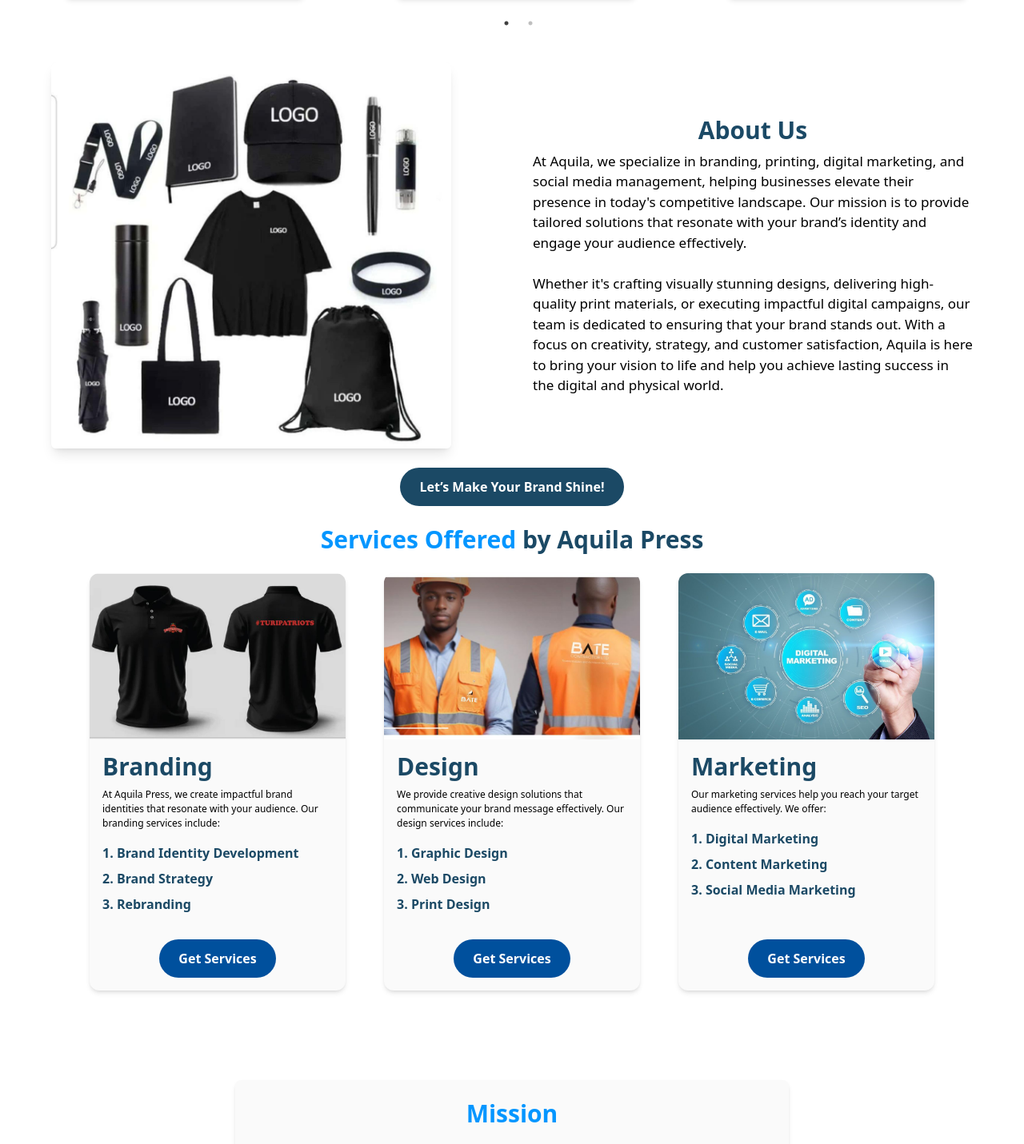
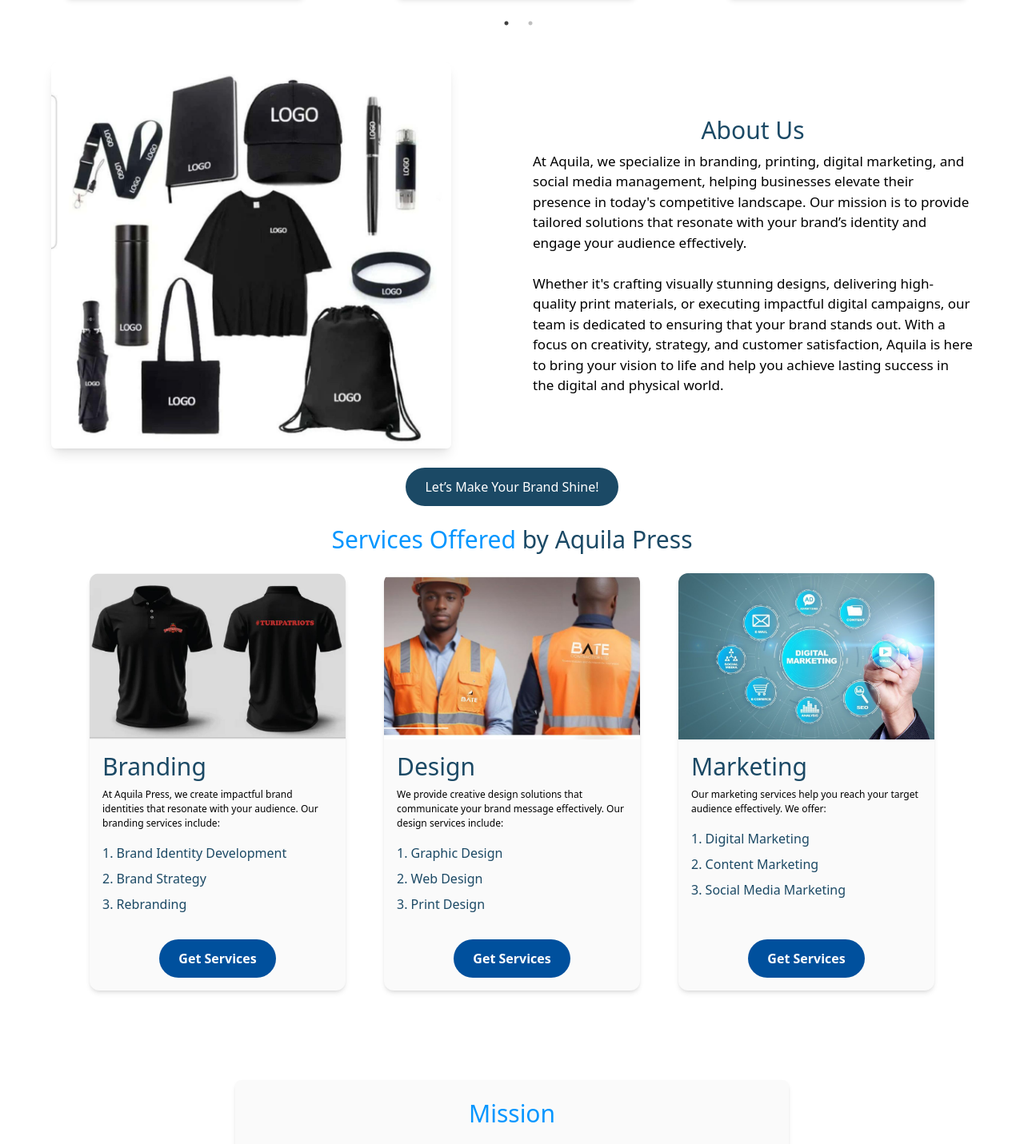
Before and after one commit to Irasubiza2020/aquila, a React (Vite) app: page / in a window 1280 px wide. Shown: the part 1366-2797 px from the top of the page at 80% size. Built offline with nearby package versions, Linux system fonts and the light colour scheme.

Commit message:
change on font and typography

```diff
--- a/src/Component/About/AboutUs.jsx
+++ b/src/Component/About/AboutUs.jsx
@@ -11,7 +11,7 @@ const AboutUs = () => {
 
         {/* Text section */}
         <div className='w-full max-w-[400px] sm:max-w-[550px] mt-6 md:mt-0 mx-4 md:mr-16'>
-          <h1 className='text-center text-primary font-bold text-3xl mb-2'>About Us</h1>
+          <h1 className='text-center text-primary  text-3xl mb-2'>About Us</h1>
           <p className='text-[16px] sm:text-[17px] text-center md:text-left'>
             At Aquila, we specialize in branding, printing, digital marketing, and social media management, helping businesses elevate their presence in today's competitive landscape. Our mission is to provide tailored solutions that resonate with your brand’s identity and engage your audience effectively.<br /><br />
             Whether it's crafting visually stunning designs, delivering high-quality print materials, or executing impactful digital campaigns, our team is dedicated to ensuring that your brand stands out. With a focus on creativity, strategy, and customer satisfaction, Aquila is here to bring your vision to life and help you achieve lasting success in the digital and physical world.
@@ -21,7 +21,7 @@ const AboutUs = () => {
 
       {/* Button */}
       <div className='flex justify-center items-center mt-6'>
-        <button className='py-3 px-6 rounded-full bg-primary text-white font-semibold'>
+        <button className='py-3 px-6 rounded-full bg-primary text-white '>
           Let’s Make Your Brand Shine!
         </button>
       </div>
--- a/src/Component/MissionAndVision/MissionVision.jsx
+++ b/src/Component/MissionAndVision/MissionVision.jsx
@@ -5,7 +5,7 @@ const MissionVision = () => {
     <div className='p-4 md:p-16 flex flex-col items-center space-y-8'>
       {/* Mission Section */}
       <div className='w-full md:w-[80%] lg:w-[60%] bg-tertiary shadow-md rounded-lg p-6 transform transition duration-300 hover:scale-105 hover:shadow-lg'>
-        <h1 className=' text-center text-3xl font-bold text-third mb-4'>Mission</h1>
+        <h1 className=' text-center text-3xl  text-third mb-4'>Mission</h1>
         <p className='text-primary text-justify'>
           To empower businesses and individuals by providing innovative branding, printing, marketing, and design solutions, from small projects to digital and software products. We strive to deliver high-quality, tailored services that elevate our clients’ brands and bring their ideas to life.
         </p>
@@ -13,7 +13,7 @@ const MissionVision = () => {
 
       {/* Vision Section */}
       <div className='w-full md:w-[80%] lg:w-[60%] bg-tertiary shadow-md rounded-lg p-6 transform transition duration-300 hover:scale-105 hover:shadow-lg'>
-        <h1 className='text-center text-3xl font-bold text-third mb-4'>Vision</h1>
+        <h1 className='text-center text-3xl  text-third mb-4'>Vision</h1>
         <p className='text-primary text-justify'>
           To become a leading, one-stop destination for creative and digital solutions, known for transforming ideas into impactful brands and delivering top-tier marketing and design services across industries.
         </p>
--- a/src/Component/Portfolio/PortfolioCard.jsx
+++ b/src/Component/Portfolio/PortfolioCard.jsx
@@ -7,13 +7,13 @@ const PortfolioCard = ({ project }) => {
       <img src={project.imgSrc} alt={project.title} className="w-full h-48 object-cover rounded-t-lg" />
 
       {/* Project Title */}
-      <h2 className="mt-4 text-xl font-bold text-secondary">{project.title}</h2>
+      <h2 className="mt-4 text-xl  text-secondary">{project.title}</h2>
 
       {/* Project Description */}
       <p className="mt-2 text-primary">{project.description}</p>
 
       {/* Styled Button */}
-      <button className="mt-3 px-6 py-2 bg-secondary text-white font-semibold rounded-lg hover:bg-third hover:scale-105 transition-transform duration-300">
+      <button className="mt-3 px-6 py-2 bg-secondary text-white  rounded-lg hover:bg-third hover:scale-105 transition-transform duration-300">
         View Project
       </button>
     </div>
--- a/src/Component/Portfolio/portfolio.jsx
+++ b/src/Component/Portfolio/portfolio.jsx
@@ -34,7 +34,7 @@ const Portfolio = () => {
     <div className='mr-16 ml-16'>
       {/* Header section */}
       <div>
-        <h1 className='font-bold text-3xl mt-8 mb-2 text-center text-primary'>Portfolio</h1>
+        <h1 className=' text-3xl mt-8 mb-2 text-center text-primary'>Portfolio</h1>
         <p className='w-full sm:w-[80%] md:w-[70%] lg:w-[620px] mx-auto'>
   Explore the creativity and precision behind our work. From innovative designs to expertly published projects, our portfolio showcases the heart of what we do.
   <span className='text-third font-semibold'> See how we bring ideas to life</span> and why clients trust us with their vision.
--- a/src/Component/Project/Project.jsx
+++ b/src/Component/Project/Project.jsx
@@ -65,7 +65,7 @@ const Project = () => {
 
   return (
     <div className='container mx-auto px-4 mt-8'>
-      <h1 className='text-center font-bold text-primary text-3xl mb-14 mt-5 sm:mt-0 lg:text-5xl sm:text-4xl'>
+      <h1 className='text-center  text-primary text-3xl mb-14 mt-5 sm:mt-0 lg:text-5xl sm:text-4xl'>
         Trusted By Leading <span className='text-third'>Companies</span>
       </h1>
       <p className='text-center mb-10 text-[20px]'>
@@ -85,7 +85,7 @@ const Project = () => {
               {/* Overlay section */}
               <div className='absolute left-0 top-0 w-full h-full bg-primary/70 opacity-0 group-hover:opacity-100 p-4 backdrop-blur-sm duration-500 flex flex-col items-center justify-center'>
                 {/* Title */}
-                <h2 className='text-white font-bold text-lg text-center mb-2'>
+                <h2 className='text-white text-lg text-center mb-2'>
                   {title}
                 </h2>
 
--- a/src/Component/Services/Services.jsx
+++ b/src/Component/Services/Services.jsx
@@ -60,11 +60,11 @@ class Services extends Component {
           className='w-full h-52 object-cover rounded-t-xl'
         />
         <div className='flex-grow p-4'>
-          <h1 className='font-semibold text-primary text-3xl mb-2'>
+          <h1 className=' text-primary text-3xl mb-2'>
             {service.title}
           </h1>
           <p className='text-[12px] mb-4'>{service.description}</p>
-          <ol className='text-primary font-semibold mt-2 list-decimal list-inside space-y-2'>
+          <ol className='text-primary  mt-2 list-decimal list-inside space-y-2'>
             {service.servicesList.map((subService, index) => (
               <li key={index}>{subService}</li>
             ))}
@@ -85,7 +85,7 @@ class Services extends Component {
   render() {
     return (
       <div id='services' className='mb-6'>
-        <h1 className='text-center text-3xl text-primary font-bold'>
+        <h1 className='text-center text-3xl text-primary '>
           <span className='text-third'>Services Offered </span>by Aquila Press
         </h1>
         <div className='flex flex-wrap justify-center'>
--- a/src/Component/Testimonials/Testimonials.jsx
+++ b/src/Component/Testimonials/Testimonials.jsx
@@ -58,7 +58,7 @@ const Testimonials = () => {
 
   return (
     <section className="bg-gray-100 py-12">
-      <h2 className="text-3xl font-bold text-center mb-6 text-primary">What Our Customers Say</h2>
+      <h2 className="text-3xl  text-center mb-6 text-primary">What Our Customers Say</h2>
       <div className="container mx-auto">
         <Slider {...settings}>
           {testimonials.map((testimonial, index) => (
--- a/src/Component/ourWork/ourWork.jsx
+++ b/src/Component/ourWork/ourWork.jsx
@@ -9,6 +9,7 @@ class OurWork extends Component {
   images = [ProjectImages, web23, web22, web21 , web25];
 
   render() {
+
     return (
       <div className='px-4 py-6b mr-6'>
         <h1 className='text-primary text-center text-2xl md:text-3xl mb-4'>
```
Also changed, not shown: src/Component/Footer/Footer.jsx (+5 -5 lines), src/Component/contact/ContactUs.jsx (+4 -4 lines).
